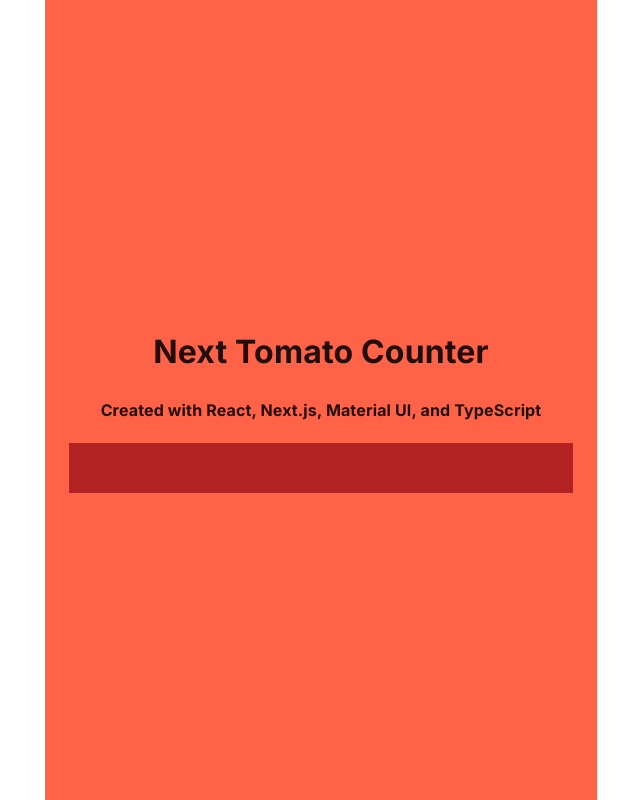
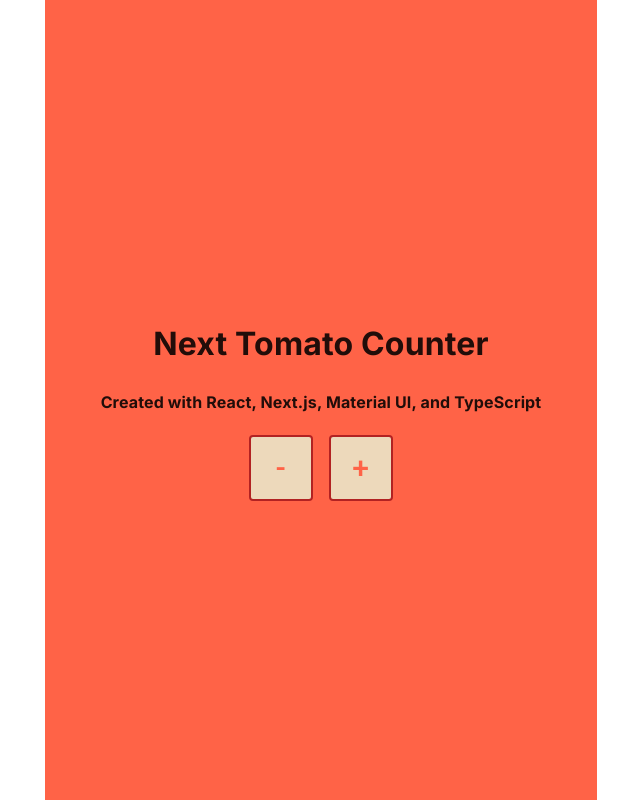
Before and after one commit to Zakkku/next-tomato-counter, a Next.js app: page / in a window 1280 px wide. Shown: the whole page, without its empty margins (319-959 px from the left). Built offline with nearby package versions, Linux system fonts and the light colour scheme.

Commit message:
Created buttons

```diff
--- a/app/ButtonContainer.tsx
+++ b/app/ButtonContainer.tsx
@@ -14,7 +14,7 @@
         <Container maxWidth="sm">
           <Box
           sx={{
-            bgcolor: 'firebrick',
+
             minHeight: '50px',
             display: 'flex',
             flexDirection: 'row',
--- /dev/null
+++ b/app/StyledComponents.tsx
@@ -0,0 +1,40 @@
+import * as React from 'react';
+import Stack from '@mui/material/Stack';
+import Button from '@mui/material/Button';
+
+export default function BasicButtons() {
+  return (
+    <Stack spacing={2} direction="row">
+    <Button
+    sx={{
+        background: '#edd9bb',
+    color: 'tomato',
+    marginRight: '10px',
+    fontSize: '30px',
+    border: '2px solid firebrick',
+    '&:hover': {
+        border: '2px solid white',
+        background: 'firebrick',
+        color: 'white',
+
+      },
+      }}
+    variant="outlined">-</Button>
+      <Button
+    sx={{
+        background: '#edd9bb',
+    color: 'tomato',
+    marginRight: '10px',
+    fontSize: '30px',
+    border: '2px solid firebrick',
+    '&:hover': {
+        border: '2px solid white',
+        background: 'firebrick',
+        color: 'white',
+
+      },
+      }}
+    variant="outlined">+</Button>
+    </Stack>
+  );
+}
--- a/app/page.tsx
+++ b/app/page.tsx
@@ -1,5 +1,7 @@
 import ButtonContainer from "./ButtonContainer"
 import OuterContainer from "./OuterContainer"
+import BasicButtons from "./StyledComponents"
+
 
 export default function Home() {
   return (
@@ -8,7 +10,9 @@
   <h1>Next Tomato Counter</h1>
   <h4>Created with React, Next.js, Material UI, and TypeScript</h4>
 </div>
-    <ButtonContainer />
+    <ButtonContainer>
+     <BasicButtons></BasicButtons>
+    </ButtonContainer>
     </OuterContainer>
 
 
```
